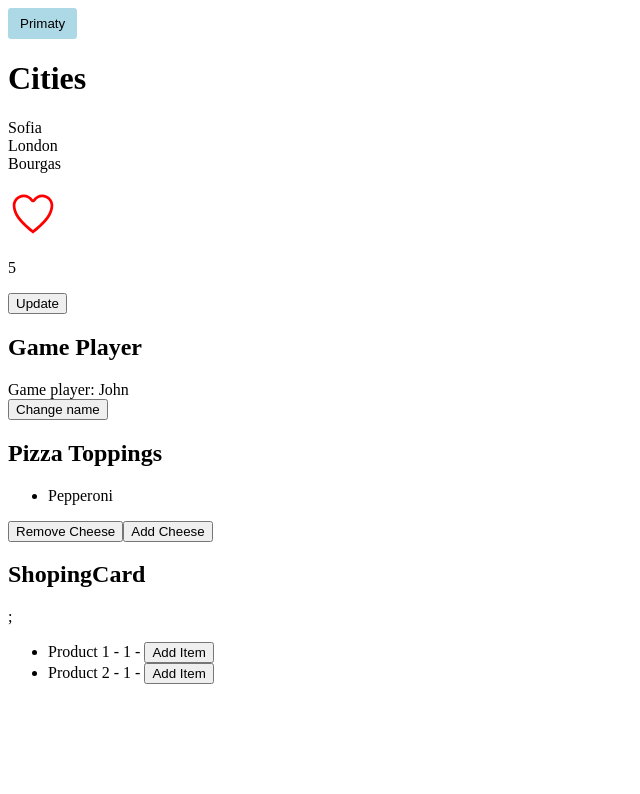
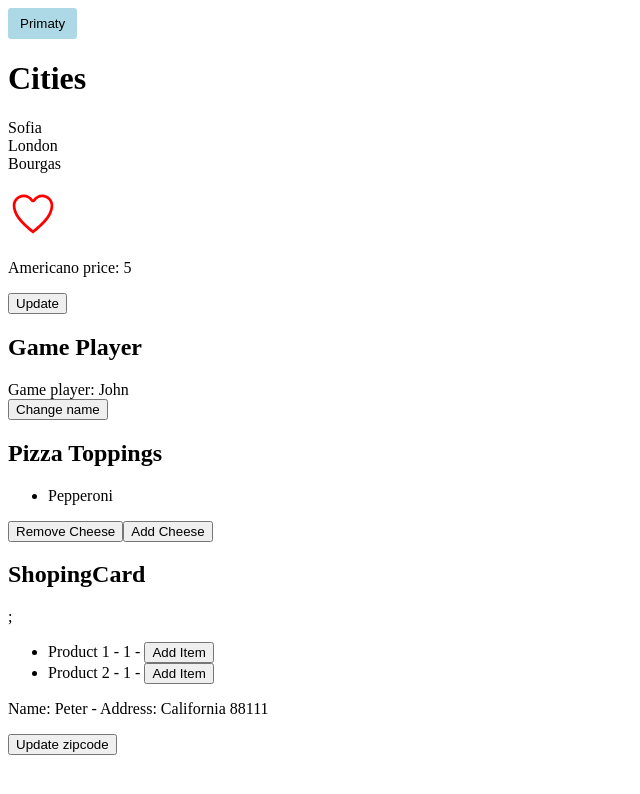
Before and after one commit to BlagovestPanayotov/React-refresher, a React (Vite) app: page / in a window 1280 px wide. Shown: the top 794 px of the page, without its empty margins (0-640 px from the left). Built offline with nearby package versions, Linux system fonts and the light colour scheme.

Commit message:
add address update

```diff
--- a/src/App.tsx
+++ b/src/App.tsx
@@ -7,6 +7,7 @@ import TestingComponent from "./components/TestingComponents/TestingComponent";
 import GamePlayerChanger from "./components/GamePlayerChanger/GamePlayerChanger";
 import PizzaToppings from "./components/PizzaToppings/PizzaToppings";
 import ShopingCart from "./components/ShopingCard/ShopingCard";
+import Address from "./components/Address/Address";
 
 const arrColors = [
   "primary",
@@ -56,6 +57,7 @@ function App() {
       <GamePlayerChanger></GamePlayerChanger>
       <PizzaToppings></PizzaToppings>
       <ShopingCart></ShopingCart>
+      <Address></Address>
     </div>
   );
 }
--- /dev/null
+++ b/src/components/Address/Address.tsx
@@ -0,0 +1,35 @@
+import { useState } from "react";
+
+const Address = () => {
+  const [person, setPerson] = useState({
+    name: "Peter",
+    address: {
+      state: "California",
+      zip: 88111,
+    },
+  });
+
+  function onClickHandler() {
+    const newPerson = {
+      ...person,
+      address: {
+        ...person.address,
+        zip: person.address.zip + 1,
+      },
+    };
+
+    setPerson(newPerson);
+  }
+
+  return (
+    <div>
+      <p>
+        Name: {person.name} - Address: {person.address.state}{" "}
+        {person.address.zip}
+      </p>
+      <button onClick={onClickHandler}>Update zipcode</button>
+    </div>
+  );
+};
+
+export default Address;
--- a/src/components/TestingComponents/TestingComponent.tsx
+++ b/src/components/TestingComponents/TestingComponent.tsx
@@ -17,7 +17,7 @@ const TestingComponent = () => {
 
   return (
     <div>
-      <p>{drink.price}</p>
+      <p>Americano price: {drink.price}</p>
       <button onClick={updateDrinckHandler}>Update</button>
     </div>
   );
```
